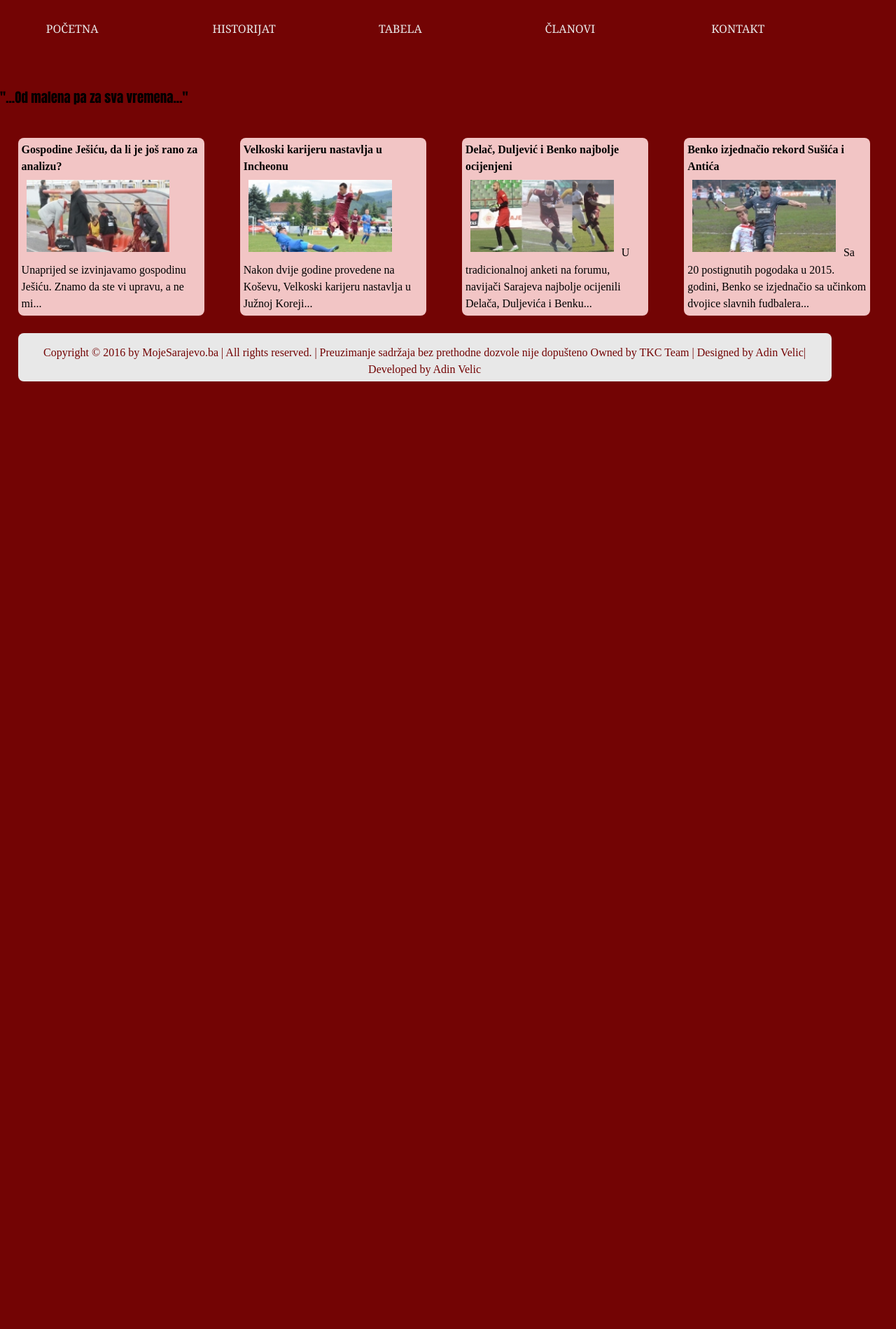
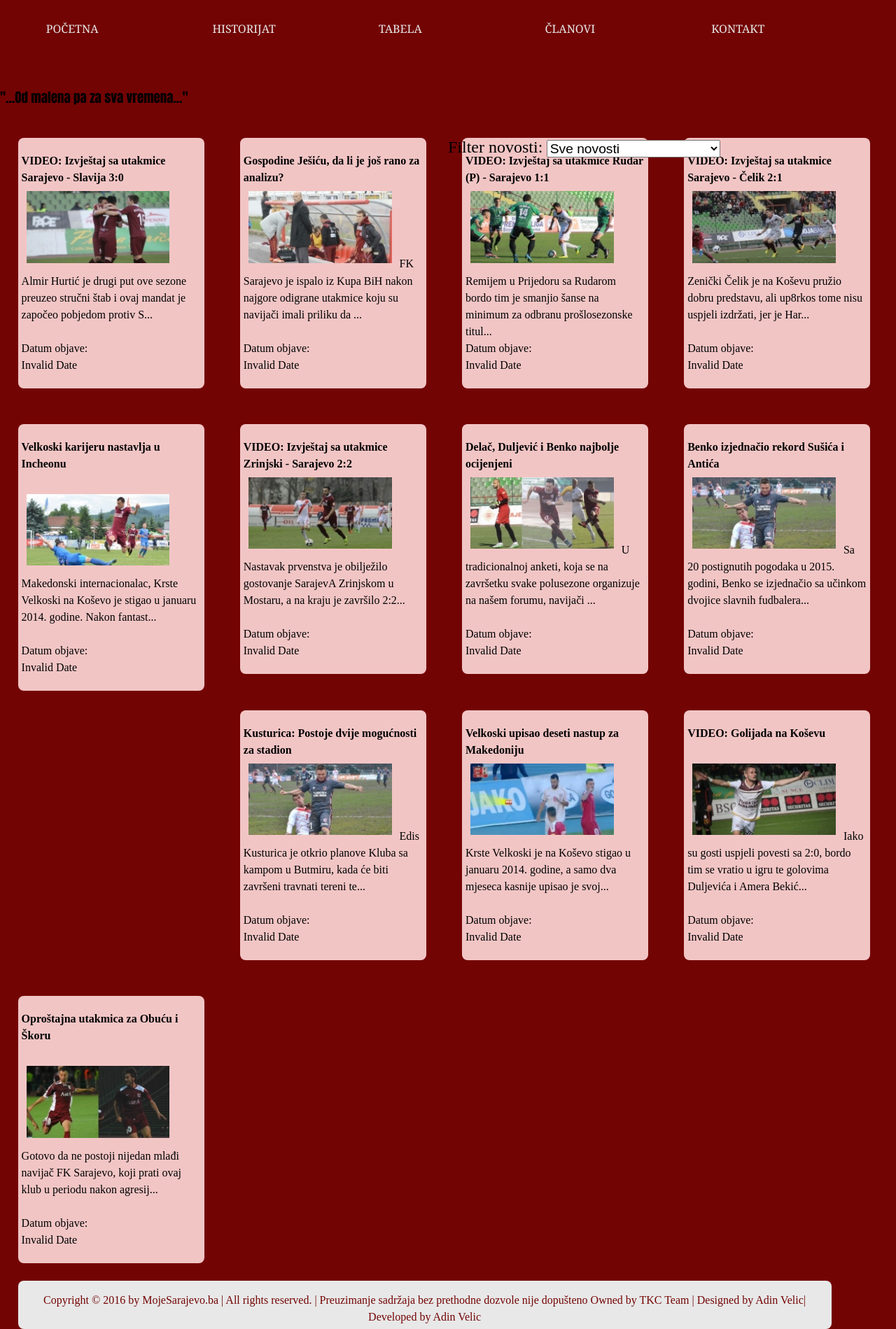
Before and after one commit to avelic/FKSarajevo, a PHP site: page /Pocetna.html in a window 1280 px wide. Shown: the part 136-2035 px from the top of the page at 70% size. Before the commit the page ends 681 px from the top, so only its background shows below. Run offline with PHP 8.4, Linux system fonts and the light colour scheme.

Commit message:
Spirala 2

```diff
--- a/Kontakt.html
+++ b/Kontakt.html
@@ -35,7 +35,7 @@
     <div class="Linkovi">
 
     <ul class="lista" >
-					<li><a  class="active" href="http://www.fksinfo.com/" > FKS info</a></li>
+					<li><a class="active" href="http://www.fksinfo.com/" > FKS info</a></li>
 					<li><a class="active" href="http://sportsport.ba/" > Sport sport</a></li>
 					<li><a class="active" href="http://www.hordezla.ba/" > Horde Zla</a></li>
 
--- a/Main_Style.css
+++ b/Main_Style.css
@@ -62,7 +62,7 @@
 }
 .rec1{
 	clear: both;
-    margin-left: 500px;
+    margin-left: 39%;
 	font-family:Impact, sans-serif ;
 	font-size: 18px;
 	font-style: normal;
@@ -71,12 +71,14 @@
 
 }
 .col{
+	 z-index: 10;
 	background-color:#f2c5c5 ;
 	float: left;
     border-radius: 8px;
     padding: 5px;
 	margin: 2%;
 	width: 20%;
+
 }
 .Jesic{
 	width: 80%;
@@ -136,6 +138,11 @@
 	 padding-top: 1em;
 
 }
+.novosti
+{
+
+
+}
 .Forma{
 	clear: both;
 	bottom: 0px;
@@ -143,7 +150,7 @@
 
     border-radius: 8px;
 
-	margin-left: 40%;
+	margin-left: 32%;
 	width:25%;
 	color: #730404;
 
@@ -178,6 +185,9 @@
 	border-radius: 10px;
 	padding: 10px;
 }*/
+#n1da,#n2da, #n3da,#n4da,#n5da,#n6da,#n7da,#n8da,#n9da,#n10da,#n11da,#n12da{
+	visibility: hidden;
+}
 table  {
 
 	  padding: 2px;
@@ -214,10 +224,31 @@
 input {
 float: right;
 }
+#dr {
+float: right;
+}
 .clan
 {
 	margin-left: 250px;
 	border-radius: 10px;
+}
+.sortirajm{
+	position: absolute;
+	margin-left: 61%;
+
+	top:42%;
+    font-size: 120%;
+}
+.sortiraj{
+	position: absolute;
+    margin-left: 50%;
+	top:38%;
+    font-size: 150%;
+
+
+}
+.odabir{
+	background-color:black ;
 }
 .Linkovi{
 
@@ -227,7 +258,10 @@
 	color: #e8e8e8;
 
 }
-
+.n{
+	text-decoration: none;
+	color: black;
+}
 
 .active:hover{
 
@@ -235,6 +269,7 @@
 	background: url('lopta.gif') left no-repeat  ;
 
 }
+
 .active{
 	color: #e8e8e8;
 	text-decoration: none;
--- a/Pocetna.html
+++ b/Pocetna.html
@@ -5,15 +5,20 @@
 
 		<title>Fudbalski Klub Sarajevo</title>
 		<link rel="stylesheet" type="text/css" href="Main_Style.css">
+		<script src="VrijemeIspisi.js" type="text/javascript"> </script>
+		<script src="Filtriraj.js" type="text/javascript"> </script>
+
+
 
 	</head>
-	<body>
+	<body onload=" PostaviVrijemeObjave() ">
+
 		<header>
 
 			<h1 >Fudbalski Klub Sarajevo</h1>
 			<h2 class="Logo">HzsA</h2>
 			<nav>
-				<ul >
+				<ul class="intro" >
 					<li><a href="Pocetna.html" class="meni">POČETNA</a></li>
 					<li><a href="Historija.html" class="meni" >HISTORIJAT</a></li>
 					<li><a href="Tabela.html" class="meni" >TABELA</a></li>
@@ -23,41 +28,188 @@
 			</nav>
 		</header>		<br>
 		<p class="rec">"...Od malena pa za sva vremena..." </p>
-		<div class="row">
-			<div class="col"><strong>Gospodine Ješiću, da li je još rano za analizu?</strong> <br>
-                <img src="Jesic.jpg" alt="Jesic" class="Jesic">
-				Unaprijed se izvinjavamo gospodinu Ješiću. Znamo da ste vi upravu, a ne mi...
+		<p class="sortiraj">Filter novosti: </p>
 
+		<select class="sortirajm"  id="sel" onchange=" filter();">
+   <option value="sve">Sve novosti </option>
+   <option value="danas">Novosti od danas</option>
+   <option value="sed">Novosti od ove sedmice</option>
+   <option value="mje">Novosti od ovog mejeseca</option>
+
+
+     </select>
+
+		<div class="novine">
+			<div class="col"  id="n1" >
+
+				<p >
+					<a  class="n" href="http://fksinfo.com/novosti/video-izvjestaj-sa-utakmice-sarajevo---slavija-30/2718" >
+						<strong>VIDEO: Izvještaj sa utakmice Sarajevo - Slavija 3:0</strong></a>
+						<br>
+
+						<img src="slavija.jpg" alt="Jesic" class="Jesic">
+						Almir Hurtić je drugi put ove sezone preuzeo stručni štab i ovaj mandat je započeo pobjedom protiv S...
+
+						<label id="n1da"> 2016-04-03T00:24:00</label><br>Datum objave:<br> <label id="n1d"> 2016-04-03T00:24:00 </label><br>
+
+					</p>
 
 
 				</div>
-			<div class="col"><strong>Velkoski karijeru nastavlja u Incheonu</strong> <br>
-			<img src="Velkoski.jpg" alt="Velkoski" class="Jesic">
-				Nakon dvije godine provedene na Koševu, Velkoski karijeru nastavlja u Južnoj Koreji...
+				<div class="col" id="n2">
+					<p>
+						<a  class="n" href="http://fksinfo.com/novosti/gospodine-jesicu-da-li-je-jos-rano-za-analizu/2717" >
+							<strong> Gospodine Ješiću, da li je još rano za analizu? </strong></a>
+							<br>
+
+
+							<img src="Jesic.jpg" alt="Jesic" class="Jesic">
+							FK Sarajevo je ispalo iz Kupa BiH nakon najgore odigrane utakmice koju su navijači imali priliku da ...
+							<label id="n2da"> 2016-03-31T11:25:00 </label><br>Datum objave:<br> <label id="n2d"> 2016-03-31T11:25:00 </label><br>
+						</p>
 
 
 					</div>
-			<div class="col"><strong>Delač, Duljević i Benko najbolje ocijenjeni</strong> <br>
-			<img src="Najbolji.jpg" alt="Najbolji" class="Jesic">
-				U tradicionalnoj anketi na forumu, navijači Sarajeva najbolje ocijenili Delača, Duljevića i Benku...
-			</div>
-			<div class="col"><strong>Benko izjednačio rekord Sušića i Antića</strong> <br>
-			<img src="Benko.jpg" alt="Benko" class="Jesic">
-				Sa 20 postignutih pogodaka u 2015. godini, Benko se izjednačio sa učinkom dvojice slavnih fudbalera...
 
-			</div>
-		  <!-- 	<div class="col"><strong>Kusturica: Postoje dvije mogućnosti za stadion</strong> <br>
-			<img src="Kusturica.jpg" alt="Kusturica" class="Jesic">
+					<div class="col" id="n3">
+						<p>
+							<a  class="n" href="http://fksinfo.com/novosti/video-izvjestaj-sa-utakmice-rudar-p---sarajevo-11/2716" >
+								<strong>VIDEO: Izvještaj sa utakmice Rudar (P) - Sarajevo 1:1</strong></a>
+								<br>
 
 
-				Predsjednik Kusturica zadovoljan nakon prijateljske utakmice sa Galatasarayom...
+								<img src="rudar.jpg" alt="Jesic" class="Jesic">
+								Remijem u Prijedoru sa Rudarom bordo tim je smanjio šanse na minimum za odbranu prošlosezonske titul...
+								<label id="n3da"> 2016-03-30T12:13:00 </label><br>Datum objave:<br>
+								 <label id="n3d"> 2016-03-30T12:13:00 </label><br>
+							</p>
 
 
 						</div>
-			-->
+						<div class="col" id="n4">
+							<p>
+								<a  class="n" href="http://fksinfo.com/novosti/video-izvjestaj-sa-utakmice-sarajevo---celik-21/2715" >
+									<strong>VIDEO: Izvještaj sa utakmice Sarajevo - Čelik 2:1</strong></a>
+									<br>
+
+									<img src="celik.jpg" alt="Jesic" class="Jesic">
+									Zenički Čelik je na Koševu pružio dobru predstavu, ali up8rkos tome nisu uspjeli izdržati, jer je Har...
+								                                <label id="n4da"> 2016-03-28T21:06:00</label><br>Datum objave:<br>
+																<label id="n4d"> 2016-03-28T21:06:00 </label><br>
+
+
 							</div>
 
+							<div class="col" id="n5">
 
+								<p>
+									<a  class="n" href="http://fksinfo.com/novosti/velkoski-karijeru-nastavlja-u-incheonu/27135" >
+										<strong>Velkoski karijeru nastavlja u Incheonu</strong> </a>
+
+										<br><br>
+
+										<img src="Velkoski.jpg" alt="Velkoski" class="Jesic">
+										Makedonski internacionalac, Krste Velkoski na Koševo je stigao u januaru 2014. godine. Nakon fantast...
+										 <label id="n5da"> 2016-03-22T21:06:00</label><br>Datum objave:<br>
+										<label id="n5d"> 2016-03-22T21:06:00 </label><br>
+
+									</p>
+
+								</div>
+								<div class="col" id="n6">
+
+									<p>
+										<a  class="n" href="http://fksinfo.com/novosti/video-izvjestaj-sa-utakmice-zrinjski---sarajevo-22/2712" >
+											<strong>VIDEO: Izvještaj sa utakmice Zrinjski - Sarajevo 2:2</strong> </a>
+
+
+											<br>
+
+											<img src="zrinjski.jpg" alt="Velkoski" class="Jesic">
+											Nastavak prvenstva je obilježilo gostovanje SarajevA Zrinjskom u Mostaru, a na kraju je završilo 2:2...
+											 <label id="n6da"> 2016-03-15T21:06:00</label><br>Datum objave:<br>
+											<label id="n6d"> 2016-03-15T21:06:00 </label><br>
+
+										</p>
+
+									</div>
+									<div class="col" id="n7" >
+
+										<p>
+											<a  class="n" href="http://fksinfo.com/novosti/delac-duljevic-i-benko-najbolje-ocijenjeni/2711" >
+												<strong>Delač, Duljević i Benko najbolje ocijenjeni</strong> </a>
+
+												<br>
+
+												<img src="najbolji.jpg" alt="Velkoski" class="Jesic">
+												U tradicionalnoj anketi, koja se na završetku svake polusezone organizuje na našem forumu, navijači ...<br>
+												 <label id="n7da"> 2016-03-05T21:06:00</label><br>Datum objave:<br>
+												<label id="n7d"> 2016-03-05T21:06:00 </label><br>
+
+											</p>
+
+										</div>
+										<div class="col" id="n8" >
+											<p>
+												<a  class="n" href="http://fksinfo.com/novosti/benko-izjednacio-rekord-susica-i-antica/2709" >
+													<strong>Benko izjednačio rekord Sušića i Antića</strong>  </a>
+													<br>
+													<img src="Benko.jpg" alt="Benko" class="Jesic">
+													Sa 20 postignutih pogodaka u 2015. godini, Benko se izjednačio sa učinkom dvojice slavnih fudbalera...<br>
+													 <label id="n8da"> 2016-03-01T21:06:00</label><br>Datum objave:<br>
+													<label id="n8d"> 2016-03-01T21:06:00 </label><br>
+
+												</p>
+											</div>
+											<div class="col" id="n9" >
+												<p>
+													<a  class="n" href="http://fksinfo.com/novosti/kusturica-postoje-dvije-mogucnosti-za-stadion/2704" >
+														<strong>Kusturica: Postoje dvije mogućnosti za stadion</strong>  </a>
+														<br>
+														<img src="Benko.jpg" alt="Benko" class="Jesic">
+														Edis Kusturica je otkrio planove Kluba sa kampom u Butmiru, kada će biti završeni travnati tereni te...<br>
+														 <label id="n9da"> 2016-02-15T21:06:00</label><br>Datum objave:<br>
+														 <label id="n9d"> 2016-02-15T21:06:00 </label><br>
+
+													</p>
+												</div>
+												<div class="col" id="n10" >
+													<p>
+														<a  class="n" href="http://fksinfo.com/novosti/velkoski-upisao-deseti-nastup-za-makedoniju/2705" >
+															<strong>Velkoski upisao deseti nastup za Makedoniju</strong>  </a>
+															<br>
+															<img src="mak.jpg" alt="Benko" class="Jesic">
+															Krste Velkoski je na Koševo stigao u januaru 2014. godine, a samo dva mjeseca kasnije upisao je svoj...<br>
+															   <label id="n10da"> 2016-02-03T21:06:00</label><br>Datum objave:<br>
+																<label id="n10d"> 2016-02-03T21:06:00 </label><br>
+
+														</p>
+													</div>
+													<div class="col" id="n11">
+														<p>
+															<a  class="n" href="http://fksinfo.com/novosti/video-golijada-na-kosevu/2703" >
+																<strong>VIDEO: Golijada na Koševu</strong>  </a>
+																<br>
+																<br>
+																<img src="kosevo.jpg" alt="Benko" class="Jesic">
+																Iako su gosti uspjeli povesti sa 2:0, bordo tim se vratio u igru te golovima Duljevića i Amera Bekić...<br>
+																<label id="n11da"> 2016-01-29T21:06:00</label><br>Datum objave:<br>
+																<label id="n11d"> 2016-01-29T21:06:00 </label><br>
+															</p>
+														</div>
+														<div class="col" id="n12" >
+															<p>
+																<a  class="n" href="http://fksinfo.com/novosti/oprostajna-utakmica-za-obucu-i-skoru/2702" >
+																	<strong>Oproštajna utakmica za Obuću i Škoru</strong>  </a><br>
+																	<br>
+																	<img src="obuca.jpg" alt="Benko" class="Jesic">
+																	Gotovo da ne postoji nijedan mlađi navijač FK Sarajevo, koji prati ovaj klub u periodu nakon agresij...
+																<label id="n12da"> 2016-01-29T21:06:00</label><br>Datum objave:<br>
+																<label id="n12d"> 2016-01-29T21:06:00 </label><br>
+																</p>
+															</div>
+
+														</div>
 														<footer>
 
 															Copyright © 2016 by MojeSarajevo.ba | All rights reserved. | Preuzimanje sadržaja bez prethodne dozvole nije dopušteno
```
Also changed, not shown: Clanovi.html (+16 -5 lines), Filtriraj.js (added, +112 -0 lines), Reg.js (added, +128 -0 lines), VrijemeIspisi.js (added, +199 -0 lines), celik.jpg (added), kosevo.jpg (added), mak.jpg (added), maldost.jpg (added), obuca.jpg (added), rudar.jpg (added), slavija.jpg (added), sloboda.jpg (added), zrinjski.jpg (added). Lines whose indentation alone changed are shown as unchanged.
